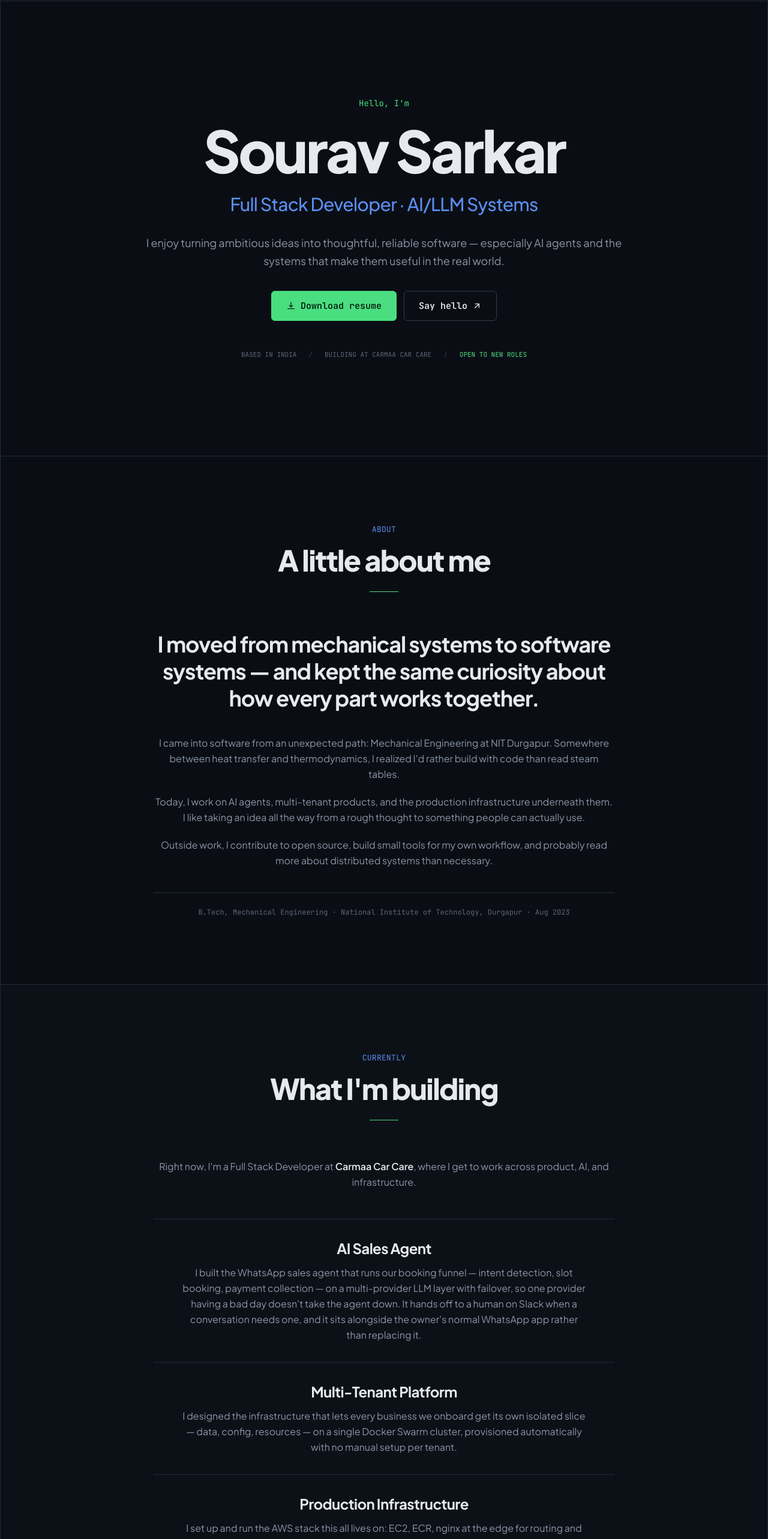
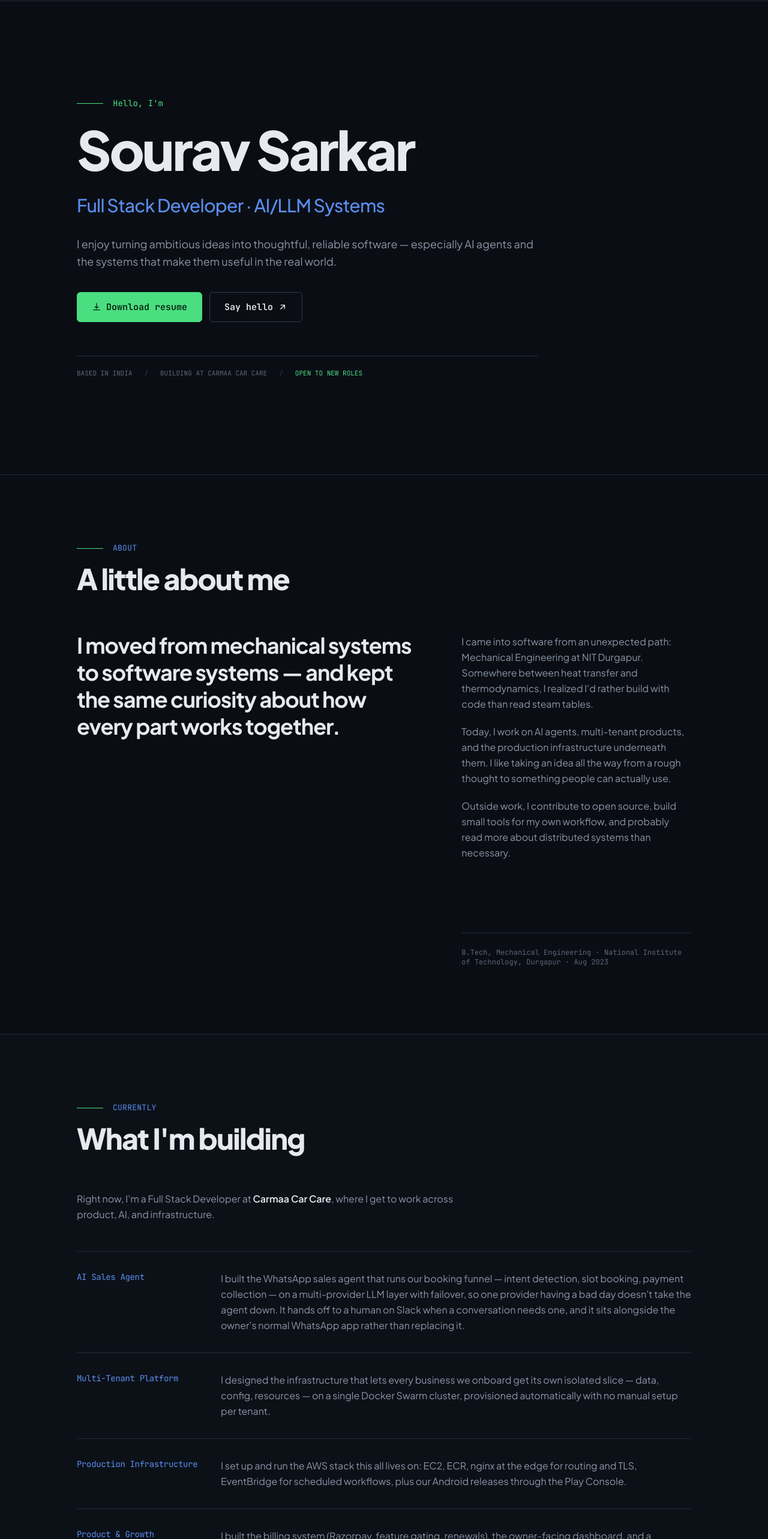
Before and after one commit to sourav7274/protfolio, a React (Vite) app: page / in a window 1280 px wide. Shown: the part 65-2631 px from the top of the page at 60% size. Built offline with nearby package versions, Linux system fonts and the light colour scheme.

Commit message:
new updates

```diff
--- a/src/components/About.jsx
+++ b/src/components/About.jsx
@@ -8,7 +8,7 @@ const About = () => (
     <SectionMarker index="01" label="ABOUT" title="A little about me" />
 
     <motion.div
-      className="max-w-3xl mx-auto text-center"
+      className="max-w-5xl mx-auto grid lg:grid-cols-[minmax(0,1.1fr)_minmax(16rem,0.75fr)] lg:gap-20 items-start"
       initial={{ opacity: 0.45, y: 18 }}
       whileInView={{ opacity: 1, y: 0 }}
       viewport={{ once: true, margin: "-80px" }}
@@ -18,7 +18,7 @@ const About = () => (
         I moved from mechanical systems to software systems — and kept the
         same curiosity about how every part works together.
       </p>
-      <div className="space-y-5 mt-10 text-text-secondary leading-relaxed">
+      <div className="space-y-5 text-text-secondary leading-relaxed lg:pt-1">
         <p>
           I came into software from an unexpected path: Mechanical Engineering
           at NIT Durgapur. Somewhere between heat transfer and thermodynamics,
@@ -34,7 +34,7 @@ const About = () => (
           workflow, and probably read more about distributed systems than necessary.
         </p>
       </div>
-      <p className="mono text-xs text-text-tertiary mt-10 pt-6 border-t border-border-hairline">
+      <p className="mono text-xs text-text-tertiary mt-10 pt-6 border-t border-border-hairline lg:col-start-2">
         {education.degree} · {education.school} · {education.period}
       </p>
     </motion.div>
--- a/src/components/Contact.jsx
+++ b/src/components/Contact.jsx
@@ -29,8 +29,8 @@ const Contact = () => (
   <SectionWrapper id="contact" className="py-20 lg:py-28 px-6 lg:px-10 xl:px-16 border-t border-border-hairline bg-bg-surface/30">
       <SectionMarker index="04" label="CONTACT" title="Let&apos;s make something good" />
 
-      <div className="max-w-3xl mx-auto text-center">
-          <p className="text-text-secondary max-w-[58ch] mx-auto leading-relaxed">
+      <div className="max-w-5xl mx-auto">
+          <p className="text-text-secondary max-w-[58ch] leading-relaxed">
             I&apos;m open to full-stack and AI/LLM systems roles. If you&apos;re hiring,
             have an interesting problem, or just want to talk shop, I&apos;d love to hear from you.
           </p>
@@ -39,7 +39,7 @@ const Contact = () => (
             href={`https://mail.google.com/mail/?view=cm&fs=1&to=${profile.email}`}
             target="_blank"
             rel="noreferrer"
-            className="group inline-flex items-end gap-3 justify-center mt-8 max-w-full text-xl sm:text-4xl lg:text-5xl font-bold text-text-primary hover:text-accent-green transition-colors tracking-[-0.035em] leading-tight"
+            className="group inline-flex items-end gap-3 mt-8 max-w-full text-xl sm:text-4xl lg:text-5xl font-bold text-text-primary hover:text-accent-green transition-colors tracking-[-0.035em] leading-tight"
           >
             {profile.email}
             <ArrowUpRightIcon className="hidden sm:block h-6 w-6 mb-1.5 text-text-tertiary group-hover:text-accent-green transition-colors flex-shrink-0" />
--- a/src/components/Experience.jsx
+++ b/src/components/Experience.jsx
@@ -7,7 +7,7 @@ const Experience = () => (
   <SectionWrapper id="experience" className="py-20 lg:py-28 px-6 lg:px-10 xl:px-16 border-t border-border-hairline bg-bg-surface/30">
     <SectionMarker index="02" label="CURRENTLY" title="What I&apos;m building" />
 
-    <div className="max-w-3xl mx-auto text-center">
+    <div className="max-w-5xl mx-auto">
       {experience.filter((job) => job.current).map((job) => (
         <motion.div
           key={job.period}
@@ -16,17 +16,17 @@ const Experience = () => (
           viewport={{ once: true, margin: "-80px" }}
           transition={{ duration: 0.55, ease: [0.16, 1, 0.3, 1] }}
         >
-          <p className="text-text-secondary leading-relaxed">
+          <p className="text-text-secondary leading-relaxed max-w-2xl">
             Right now, I&apos;m a {job.role} at <span className="text-text-primary font-semibold">{job.company}</span>,
             where I get to work across product, AI, and infrastructure.
           </p>
           <div className="mt-12 border-t border-border-hairline">
             {job.scope.map((item) => (
-              <article key={item.theme} className="py-8 border-b border-border-hairline">
-                <h3 className="text-xl sm:text-2xl font-bold text-text-primary tracking-[-0.025em] capitalize">
+              <article key={item.theme} className="grid sm:grid-cols-[13rem_1fr] gap-3 sm:gap-8 py-8 border-b border-border-hairline">
+                <h3 className="mono text-sm text-accent-blue tracking-[-0.025em] capitalize">
                   {item.theme}
                 </h3>
-                <p className="text-text-secondary text-sm sm:text-base leading-relaxed max-w-2xl mx-auto mt-3">
+                <p className="text-text-secondary text-sm sm:text-base leading-relaxed">
                   {item.detail}
                 </p>
               </article>
--- a/src/components/Hero.jsx
+++ b/src/components/Hero.jsx
@@ -4,26 +4,26 @@ import { DownloadIcon, ArrowUpRightIcon } from "./Icons";
 
 const Hero = () => {
   return (
-    <section className="relative overflow-hidden border-b border-border-hairline px-6 lg:px-10 xl:px-16 py-24 sm:py-32 lg:py-40 text-center">
+    <section className="relative overflow-hidden border-b border-border-hairline px-6 lg:px-10 xl:px-16 py-24 sm:py-32 lg:py-40">
       <motion.div
-        className="max-w-4xl mx-auto"
+        className="max-w-5xl mx-auto"
         initial={{ opacity: 0.4, y: 20, filter: "blur(8px)" }}
         animate={{ opacity: 1, y: 0, filter: "blur(0px)" }}
         transition={{ duration: 0.75, ease: [0.16, 1, 0.3, 1] }}
       >
-        <p className="mono text-sm text-accent-green mb-6">Hello, I&apos;m</p>
-        <h1 className="text-5xl sm:text-7xl lg:text-8xl font-extrabold text-text-primary tracking-[-0.04em] leading-[0.92] text-balance">
+        <p className="mono text-sm text-accent-green mb-6 editorial-rule">Hello, I&apos;m</p>
+        <h1 className="hero-display font-extrabold text-text-primary">
           {profile.name}
         </h1>
-        <p className="text-xl sm:text-2xl lg:text-3xl font-medium text-accent-blue mt-7 tracking-[-0.025em]">
+        <p className="text-xl sm:text-2xl lg:text-3xl font-medium text-accent-blue mt-8 tracking-[-0.025em]">
           Full Stack Developer · AI/LLM Systems
         </p>
-        <p className="text-text-secondary text-base sm:text-lg leading-relaxed max-w-[64ch] mx-auto mt-8">
+        <p className="text-text-secondary text-base sm:text-lg leading-relaxed max-w-[58ch] mt-8">
           I enjoy turning ambitious ideas into thoughtful, reliable software —
           especially AI agents and the systems that make them useful in the real world.
         </p>
 
-        <div className="flex flex-wrap justify-center gap-3 mt-9">
+        <div className="flex flex-wrap gap-3 mt-9">
           <a href="/Sourav_Sarkar_resume.pdf" download className="btn-primary">
             <DownloadIcon className="h-4 w-4" />
             Download resume
@@ -37,7 +37,7 @@ const Hero = () => {
           </button>
         </div>
 
-        <div className="flex flex-wrap justify-center gap-x-5 gap-y-2 mt-12 mono text-[11px] text-text-tertiary">
+        <div className="flex flex-wrap gap-x-5 gap-y-2 mt-14 pt-5 border-t border-border-hairline mono text-[11px] text-text-tertiary max-w-3xl">
           <span>BASED IN INDIA</span>
           <span className="hidden sm:block text-border-hairline-strong">/</span>
           <span>BUILDING AT CARMAA CAR CARE</span>
--- a/src/components/SectionMarker.jsx
+++ b/src/components/SectionMarker.jsx
@@ -1,10 +1,9 @@
 const SectionMarker = ({ label, title }) => (
-  <div className="text-center mb-12 lg:mb-16">
-    <p className="kicker mb-4">{label}</p>
-    <h2 className="text-3xl sm:text-4xl lg:text-5xl font-extrabold text-text-primary tracking-[-0.035em] leading-none text-balance">
+  <div className="mb-12 lg:mb-16 max-w-5xl mx-auto">
+    <p className="kicker editorial-rule mb-4">{label}</p>
+    <h2 className="text-3xl sm:text-4xl lg:text-5xl font-extrabold text-text-primary tracking-[-0.035em] leading-none text-balance max-w-[15ch]">
       {title}
     </h2>
-    <span className="block h-px w-12 mx-auto mt-7 bg-accent-green" />
   </div>
 );
 
--- a/src/index.css
+++ b/src/index.css
@@ -31,6 +31,7 @@ body {
   color: var(--color-text-primary);
   -webkit-font-smoothing: antialiased;
   text-rendering: optimizeLegibility;
+  background-image: radial-gradient(circle at 82% 8%, rgba(91, 141, 239, 0.08), transparent 24rem);
 }
 
 button,
@@ -75,15 +76,13 @@ button {
 /* ---- console-grammar building blocks ---- */
 
 .panel {
-  background: var(--color-bg-surface);
-  border: 1px solid var(--color-border-hairline);
-  border-radius: 8px;
+  border-top: 1px solid var(--color-border-hairline-strong);
+  border-bottom: 1px solid var(--color-border-hairline);
   transition: border-color 0.2s ease, background-color 0.2s ease;
 }
 
 .panel-hover:hover {
-  border-color: var(--color-border-hairline-strong);
-  background: var(--color-bg-surface-raised);
+  border-top-color: var(--color-accent-green);
 }
 
 .mono {
@@ -143,9 +142,8 @@ button {
 .tag {
   font-family: var(--font-mono);
   font-size: 0.75rem;
-  padding: 0.3rem 0.65rem;
-  border: 1px solid var(--color-border-hairline-strong);
-  border-radius: 4px;
+  padding: 0.1rem 0;
+  border-bottom: 1px solid var(--color-border-hairline-strong);
   color: var(--color-text-secondary);
   transition: border-color 0.2s ease, color 0.2s ease, background-color 0.2s ease;
 }
@@ -189,7 +187,6 @@ button {
 .page-shell {
   width: min(100%, 1440px);
   margin-inline: auto;
-  border-inline: 1px solid var(--color-border-hairline);
 }
 
 .hero-display {
@@ -203,17 +200,9 @@ button {
 .system-panel {
   position: relative;
   overflow: hidden;
-  background: var(--color-bg-surface);
-  border: 1px solid var(--color-border-hairline-strong);
-  border-radius: 8px;
-}
-
-.system-panel::before {
-  content: "";
-  position: absolute;
-  inset: 0 auto 0 0;
-  width: 1px;
-  background: var(--color-accent-blue);
+  background: linear-gradient(90deg, rgba(17, 23, 34, 0.75), rgba(17, 23, 34, 0.2));
+  border-top: 1px solid var(--color-border-hairline-strong);
+  border-bottom: 1px solid var(--color-border-hairline);
 }
 
 .system-row {
@@ -278,6 +267,19 @@ button {
   border-top: 1px solid var(--color-border-hairline);
 }
 
+.editorial-rule {
+  display: flex;
+  align-items: center;
+  gap: 1rem;
+}
+
+.editorial-rule::before {
+  content: "";
+  width: 2.75rem;
+  height: 1px;
+  background: var(--color-accent-green);
+}
+
 @keyframes blink {
   0%, 45% { opacity: 1; }
   50%, 95% { opacity: 0; }
@@ -306,10 +308,6 @@ button {
 }
 
 @media (max-width: 1023px) {
-  .page-shell {
-    border-inline: 0;
-  }
-
   .metric-cell:nth-child(2) {
     border-right: 0;
   }
```
Also changed, not shown: src/components/Projects.jsx (+14 -8 lines).
